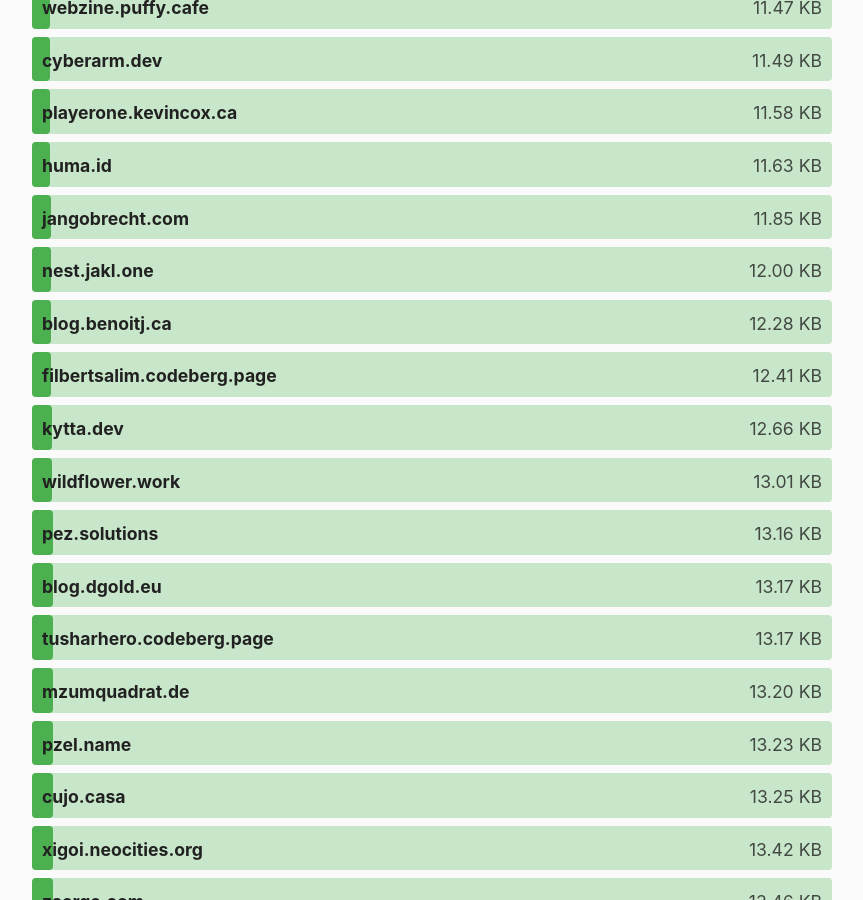
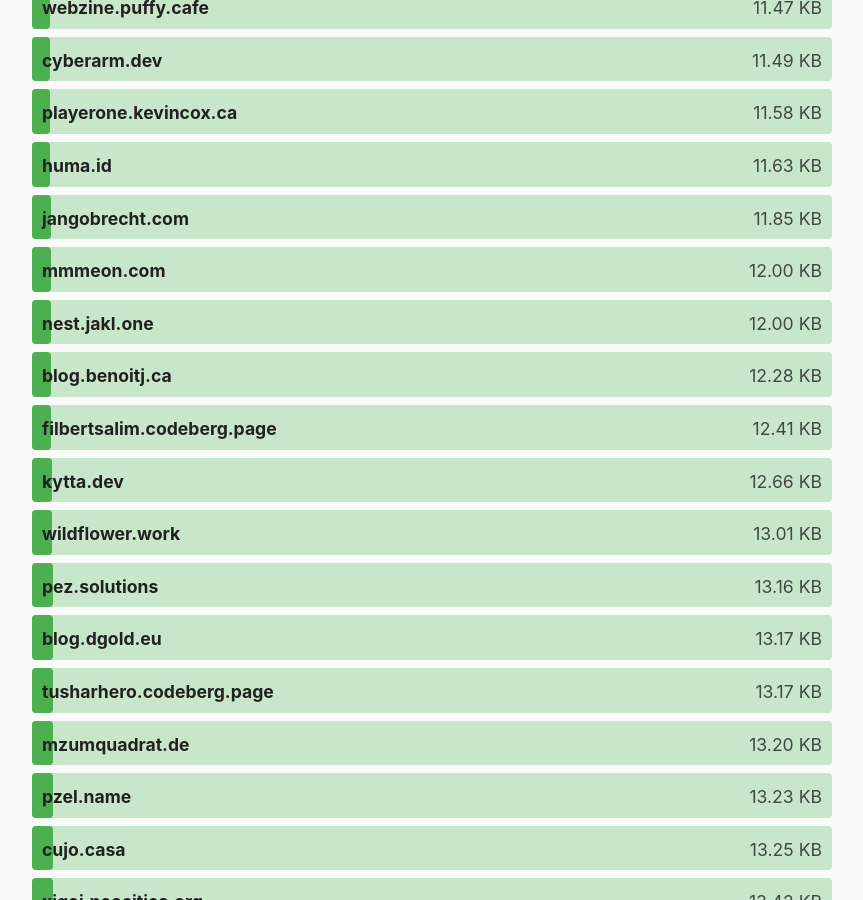
Before and after one commit to kevquirk/512kb.club, a Jekyll site: the page built from index.md, in a window 1280 px wide and 900 px high, scrolled down 4689 px. Shown: the whole window, without its empty margins (208-1071 px from the left). Built offline with Jekyll 4.4.1, drawn with Linux system fonts in a browser that asks for light colours.

Commit message:
add mmmeon.com

```diff
--- a/_data/sites.yml
+++ b/_data/sites.yml
@@ -1,3 +1,8 @@
+- domain: mmmeon.com
+  url: https://mmmeon.com/
+  size: 12
+  last_checked: 2025-07-25
+
 - domain: 0xedward.io
   url: https://0xedward.io/
   size: 41.02
```
